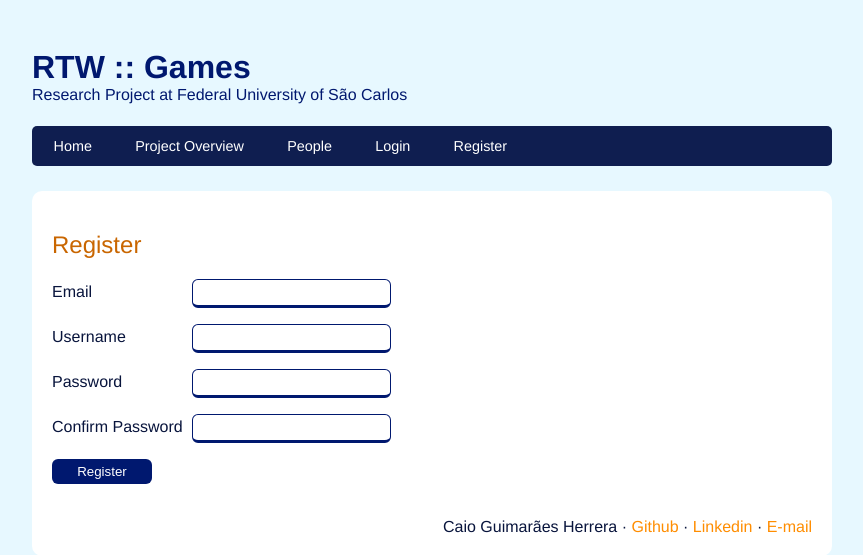
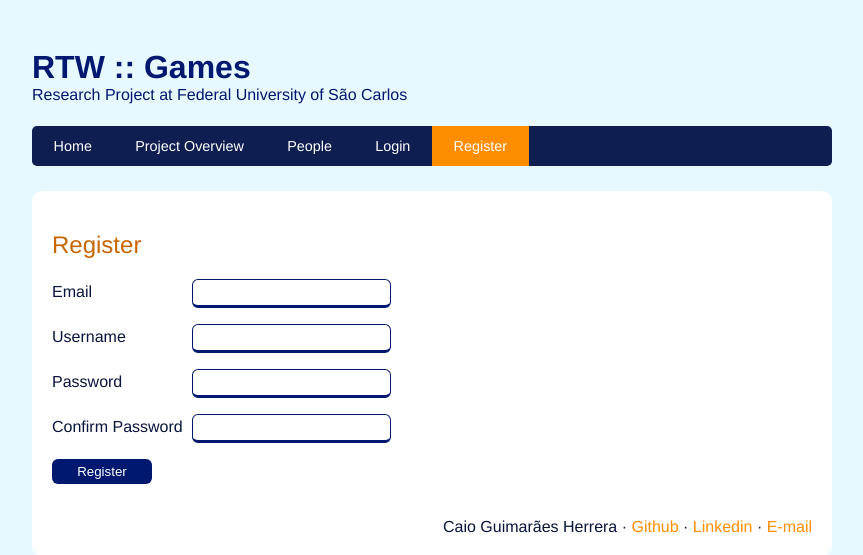
Before and after one commit to caioherrera/RTWGames, a Flask app: page /register in a window 1280 px wide. Shown: the top 555 px of the page, without its empty margins (208-1071 px from the left). Run offline with Flask 2, Linux system fonts and the light colour scheme.

Commit message:
Corrected active link from navbar

```diff
--- a/templates/login.html
+++ b/templates/login.html
@@ -16,7 +16,7 @@
 					<li><a href="{{ url_for('index') }}">Home</a></li>
 					<li><a href="{{ url_for('overview') }}">Project Overview</a></li>
 					<li><a href="{{ url_for('people') }}">People</a></li>
-					<li><a href="{{ url_for('login') }}">Login</a></li>
+					<li class="active"><a href="{{ url_for('login') }}">Login</a></li>
 					<li><a href="{{ url_for('register') }}">Register</a></li>
 				</ul>
 			</nav>
--- a/templates/register.html
+++ b/templates/register.html
@@ -14,7 +14,7 @@
 					<li><a href="{{ url_for('overview') }}">Project Overview</a></li>
 					<li><a href="{{ url_for('people') }}">People</a></li>
 					<li><a href="{{ url_for('login') }}">Login</a></li>
-					<li><a href="{{ url_for('register') }}">Register</a></li>
+					<li class="active"><a href="{{ url_for('register') }}">Register</a></li>
 				</ul>
 			</nav>
 		</div>
```
